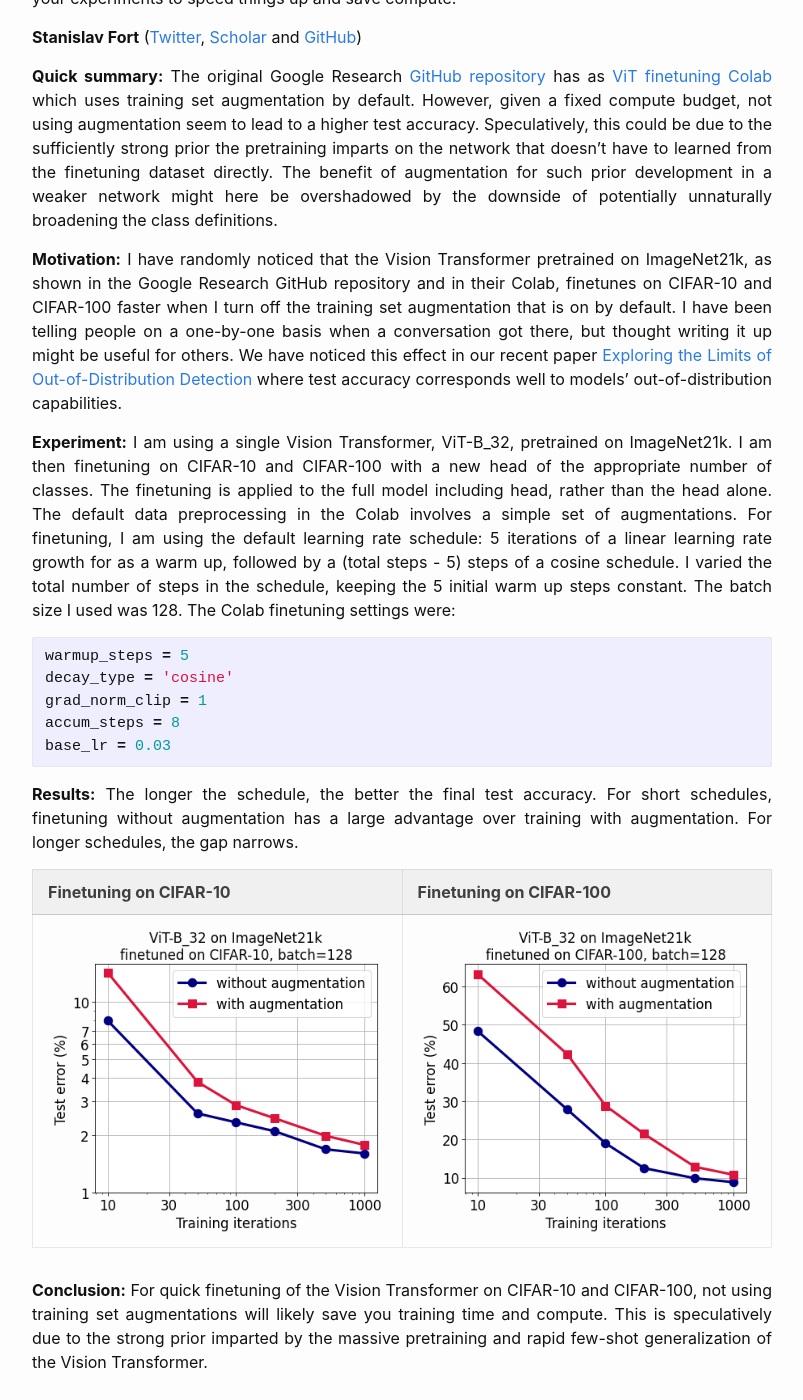
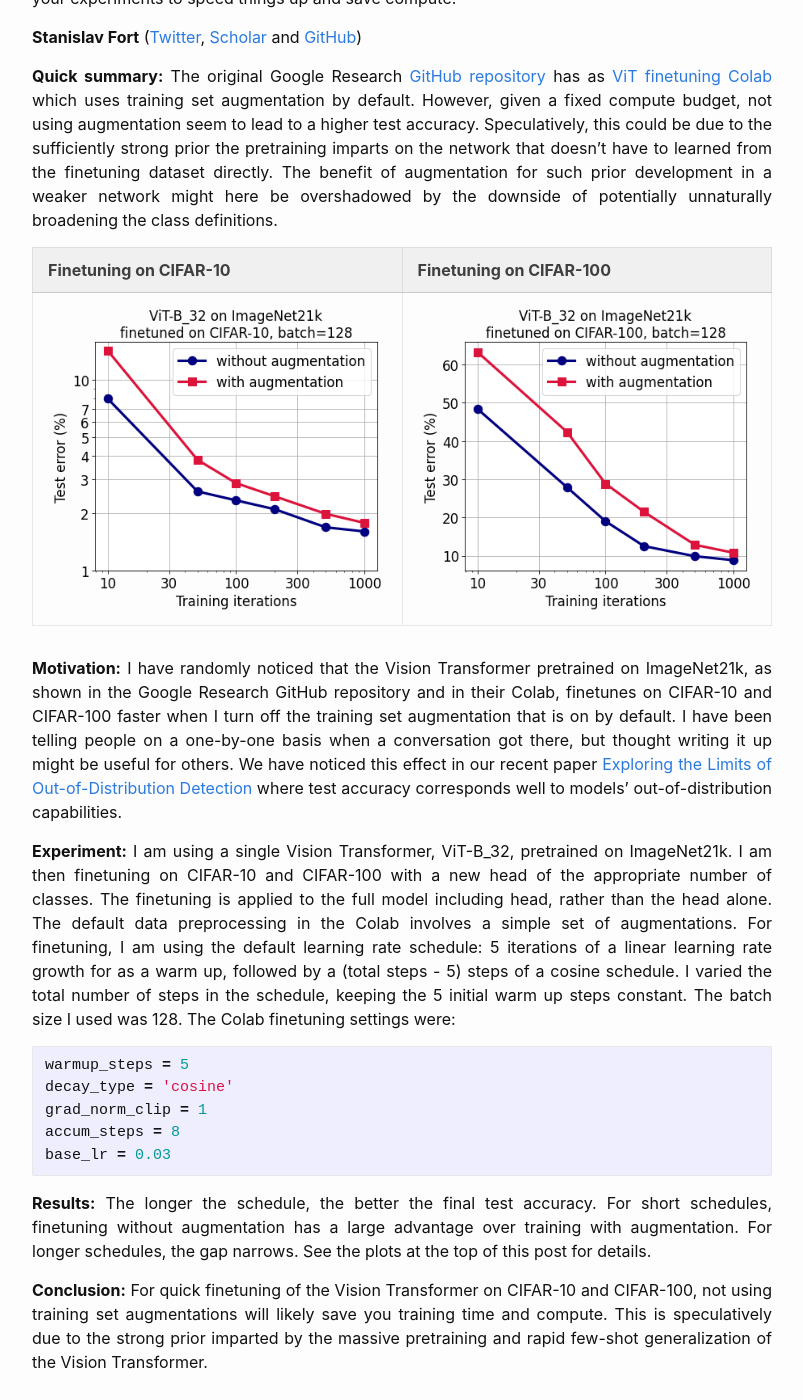
Before and after one commit to stanislavfort/stanislavfort.github.io, a Jekyll site: the page built from _posts/ML/2021-12-16-vision_transformer_without_augmentation.md, in a window 1280 px wide and 1400 px high, scrolled down 328 px. Shown: the whole window, without its empty margins (238-1041 px from the left). Built offline with Jekyll 4.4.1, drawn with Linux system fonts in a browser that asks for light colours.

Commit message:
Moving the plots up in the post

````diff
--- a/_posts/ML/2021-12-16-vision_transformer_without_augmentation.md
+++ b/_posts/ML/2021-12-16-vision_transformer_without_augmentation.md
@@ -6,6 +6,10 @@ A [Vision Transformer](https://arxiv.org/abs/2010.11929) (ViT) pretrained on Ima
 **Stanislav Fort** ([Twitter](https://twitter.com/stanislavfort), [Scholar](https://scholar.google.cz/citations?user=eu2Kzn0AAAAJ&hl=en) and [GitHub](https://github.com/stanislavfort))
 
 **Quick summary:** The original Google Research [GitHub repository](https://github.com/google-research/vision_transformer) has as [ViT finetuning Colab](https://colab.research.google.com/github/google-research/vision_transformer/blob/master/vit_jax.ipynb) which uses training set augmentation by default. However, given a fixed compute budget, not using augmentation seem to lead to a higher test accuracy. Speculatively, this could be due to the sufficiently strong prior the pretraining imparts on the network that doesn't have to learned from the finetuning dataset directly. The benefit of augmentation for such prior development in a weaker network might here be overshadowed by the downside of potentially unnaturally broadening the class definitions.
+
+| Finetuning on CIFAR-10                                       | Finetuning on CIFAR-100                                      |
+| ------------------------------------------------------------ | ------------------------------------------------------------ |
+| <img src="/images/vit_finetune_cifar10.png" ALIGN="center" height="100%" width="100%"> | <img src="/images/vit_finetune_cifar100.png" ALIGN="center" height="100%" width="100%"> |
 
 **Motivation:** I have randomly noticed that the Vision Transformer pretrained on ImageNet21k, as shown in the Google Research GitHub repository and in their Colab, finetunes on CIFAR-10 and CIFAR-100 faster when I turn off the training set augmentation that is on by default. I have been telling people on a one-by-one basis when a conversation got there, but thought writing it up might be useful for others. We have noticed this effect in our recent paper [Exploring the Limits of Out-of-Distribution Detection](https://arxiv.org/abs/2106.03004) where test accuracy corresponds well to models' out-of-distribution capabilities.
 
@@ -19,12 +23,6 @@ accum_steps = 8
 base_lr = 0.03
 ```
 
-
-
-**Results:** The longer the schedule, the better the final test accuracy. For short schedules, finetuning without augmentation has a large advantage over training with augmentation. For longer schedules, the gap narrows.
-
-| Finetuning on CIFAR-10                                       | Finetuning on CIFAR-100                                      |
-| ------------------------------------------------------------ | ------------------------------------------------------------ |
-| <img src="/images/vit_finetune_cifar10.png" ALIGN="center" height="100%" width="100%"> | <img src="/images/vit_finetune_cifar100.png" ALIGN="center" height="100%" width="100%"> |
+**Results:** The longer the schedule, the better the final test accuracy. For short schedules, finetuning without augmentation has a large advantage over training with augmentation. For longer schedules, the gap narrows. See the plots at the top of this post for details.
 
 **Conclusion:** For quick finetuning of the Vision Transformer on CIFAR-10 and CIFAR-100, not using training set augmentations will likely save you training time and compute. This is speculatively due to the strong prior imparted by the massive pretraining and rapid few-shot generalization of the Vision Transformer.
````
